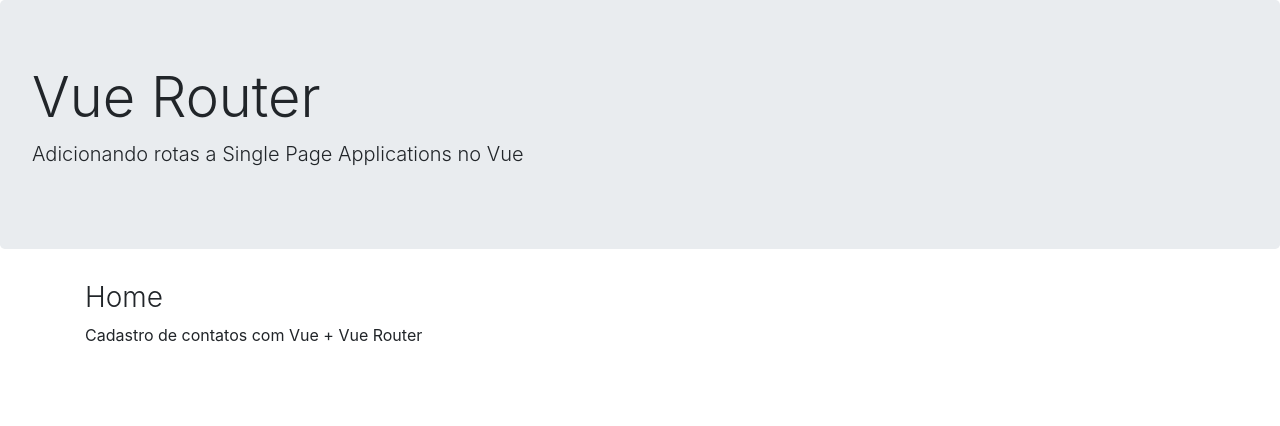
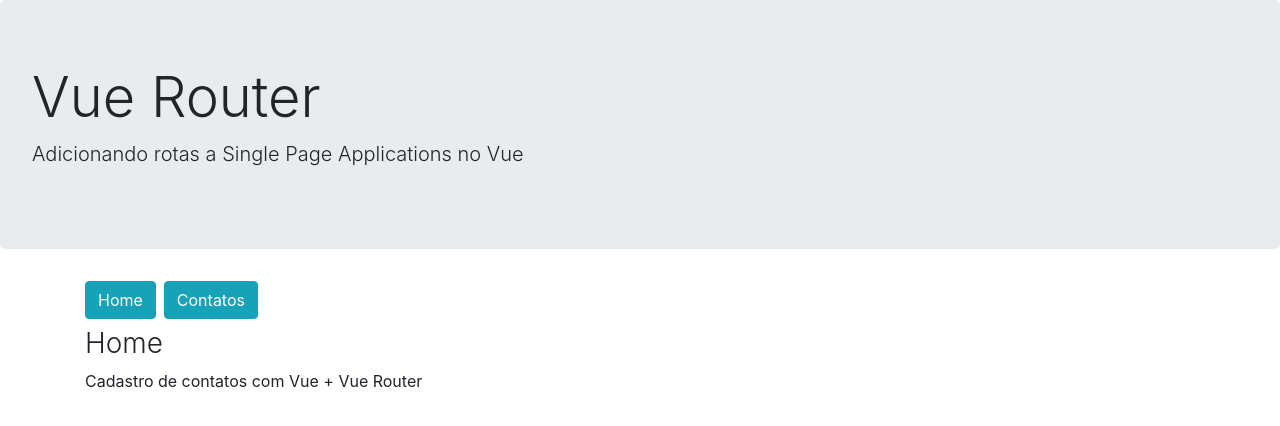
Before and after one commit to italo-brenner/vue-rotas, a Vue app: page / in a window 1280 px wide. Shown: the top 426 px of the page. Built offline with nearby package versions, Linux system fonts and the light colour scheme.

Commit message:
Navegando via router-link

```diff
--- a/src/App.vue
+++ b/src/App.vue
@@ -8,6 +8,9 @@
 
     <div class="container">
 
+      <router-link to="/" class="btn btn-info mb-2 mr-2">Home</router-link>
+      <router-link :to="{ path: '/contatos' }" class="btn btn-info mb-2 mr-2">Contatos</router-link>
+
       <router-view></router-view>
 
     </div>
```
